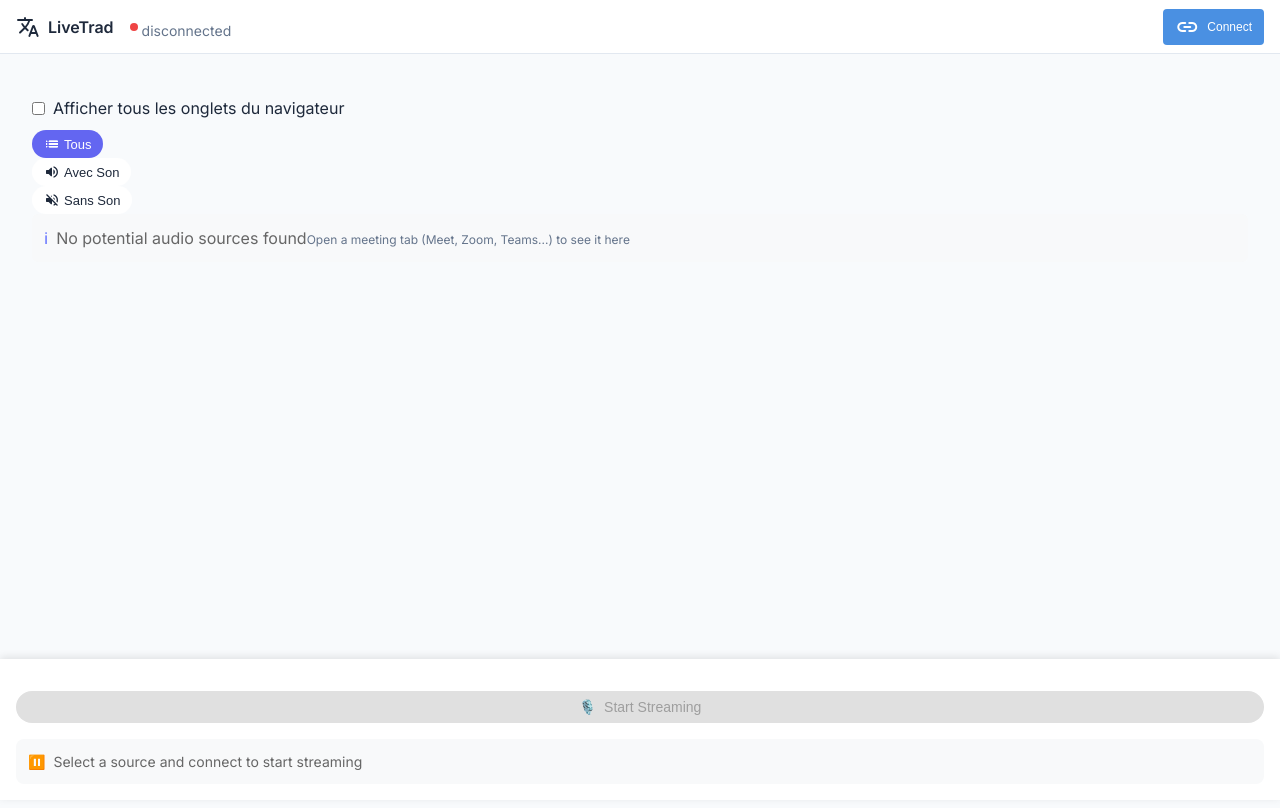
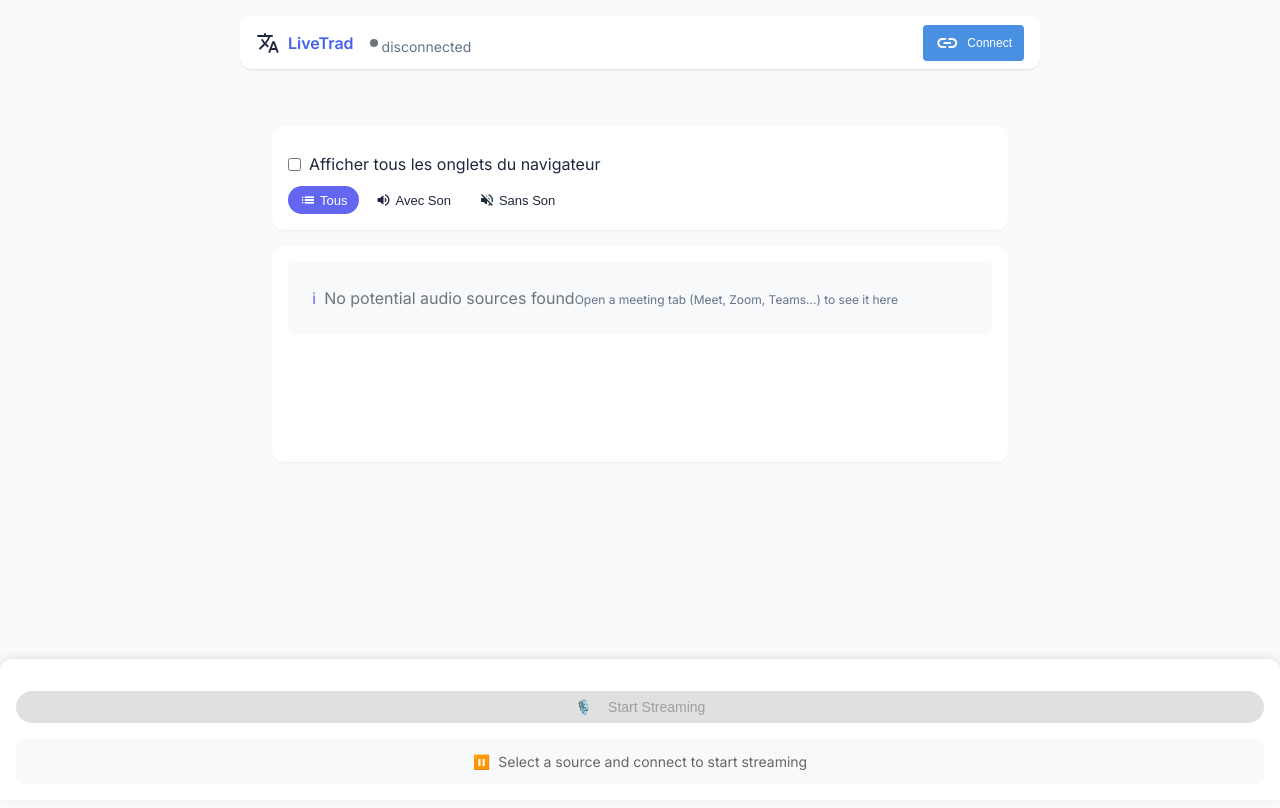
Before and after one commit to LiveTrad/livetrad-io-engine, a website built with webpack: page extension/src/sidebar/sidebar.html in a window 1280 px wide. Built offline with nearby package versions, Linux system fonts and the light colour scheme; no server answers.

Commit message:
styles: Enhancing sidebar effect

```diff
--- a/extension/src/sidebar/sidebar.html
+++ b/extension/src/sidebar/sidebar.html
@@ -4,6 +4,7 @@
     <meta charset="UTF-8">
     <meta name="viewport" content="width=device-width, initial-scale=1.0">
     <title>LiveTrad</title>
+    <link rel="stylesheet" type="text/css" href="styles.css">
     <link rel="stylesheet" type="text/css" href="sidebar.css">
     <link href="https://fonts.googleapis.com/icon?family=Material+Icons+Round" rel="stylesheet">
     <link href="https://fonts.googleapis.com/css2?family=Inter:wght@400;500;600&display=swap" rel="stylesheet">
--- /dev/null
+++ b/extension/src/sidebar/styles.css
@@ -0,0 +1,249 @@
+:root {
+  --primary-color: #4361ee;
+  --secondary-color: #6c757d;
+  --success-color: #2ecc71;
+  --background-color: #f8f9fa;
+  --text-color: #2d3436;
+  --border-color: #e0e0e0;
+  --hover-color: #f1f3f5;
+  --shadow-sm: 0 2px 8px rgba(0, 0, 0, 0.05);
+  --shadow-md: 0 4px 12px rgba(0, 0, 0, 0.08);
+  --transition-speed: 0.2s;
+  --border-radius: 12px;
+  --spacing-xs: 4px;
+  --spacing-sm: 8px;
+  --spacing-md: 16px;
+  --spacing-lg: 24px;
+}
+
+body {
+  font-family: 'Inter', -apple-system, BlinkMacSystemFont, 'Segoe UI', Roboto, sans-serif;
+  margin: 0;
+  padding: var(--spacing-md);
+  background-color: var(--background-color);
+  color: var(--text-color);
+  line-height: 1.6;
+}
+
+.app-container {
+  max-width: 800px;
+  margin: 0 auto;
+}
+
+.app-header {
+  display: flex;
+  justify-content: space-between;
+  align-items: center;
+  padding: var(--spacing-md);
+  background-color: white;
+  border-radius: var(--border-radius);
+  box-shadow: var(--shadow-sm);
+  margin-bottom: var(--spacing-lg);
+}
+
+.header-left {
+  display: flex;
+  align-items: center;
+  gap: var(--spacing-sm);
+}
+
+.header-left h1 {
+  font-size: 1.25rem;
+  font-weight: 600;
+  margin: 0;
+  color: var(--primary-color);
+}
+
+.connection-pill {
+  display: flex;
+  align-items: center;
+  gap: var(--spacing-xs);
+  padding: var(--spacing-xs) var(--spacing-sm);
+  background-color: var(--hover-color);
+  border-radius: 16px;
+  font-size: 0.875rem;
+}
+
+.status-dot {
+  width: 8px;
+  height: 8px;
+  border-radius: 50%;
+  transition: background-color var(--transition-speed);
+}
+
+.status-dot.connected { background-color: var(--success-color); }
+.status-dot.disconnected { background-color: var(--secondary-color); }
+.status-dot.connecting {
+  background-color: var(--primary-color);
+  animation: pulse 1.5s infinite;
+}
+
+.connect-button {
+  display: flex;
+  align-items: center;
+  gap: var(--spacing-xs);
+  padding: var(--spacing-sm) var(--spacing-md);
+  background-color: var(--primary-color);
+  color: white;
+  border: none;
+  border-radius: var(--border-radius);
+  font-weight: 500;
+  cursor: pointer;
+  transition: all var(--transition-speed);
+}
+
+.connect-button:hover:not(:disabled) {
+  transform: translateY(-2px);
+  box-shadow: var(--shadow-md);
+}
+
+.filter-section {
+  background-color: white;
+  border-radius: var(--border-radius);
+  padding: var(--spacing-md);
+  margin-bottom: var(--spacing-md);
+  box-shadow: var(--shadow-sm);
+}
+
+.show-all-tabs {
+  margin-bottom: var(--spacing-md);
+}
+
+.tab-filters {
+  display: flex;
+  gap: var(--spacing-xs);
+}
+
+.filter-button {
+  display: flex;
+  align-items: center;
+  gap: var(--spacing-xs);
+  padding: var(--spacing-sm) var(--spacing-md);
+  background-color: var(--hover-color);
+  border: none;
+  border-radius: var(--border-radius);
+  font-size: 0.875rem;
+  color: var(--text-color);
+  transition: all var(--transition-speed);
+}
+
+.filter-button.active {
+  background-color: var(--primary-color);
+  color: white;
+}
+
+.sources-container {
+  background-color: white;
+  border-radius: var(--border-radius);
+  padding: var(--spacing-md);
+  box-shadow: var(--shadow-sm);
+  margin-bottom: var(--spacing-lg);
+}
+
+.source-item {
+  display: flex;
+  align-items: center;
+  padding: var(--spacing-md);
+  margin-bottom: var(--spacing-sm);
+  background-color: var(--hover-color);
+  border-radius: var(--border-radius);
+  transition: all var(--transition-speed);
+  cursor: pointer;
+  border-left: 3px solid transparent;
+}
+
+.source-item:hover {
+  transform: translateX(4px);
+  background-color: white;
+  box-shadow: var(--shadow-sm);
+}
+
+.source-item.selected {
+  border-left-color: var(--primary-color);
+  background-color: white;
+  box-shadow: var(--shadow-sm);
+}
+
+.source-item.has-audio {
+  background-color: rgba(67, 97, 238, 0.05);
+}
+
+.source-icon {
+  width: 20px;
+  height: 20px;
+  margin-right: var(--spacing-sm);
+}
+
+.streaming-section {
+  position: sticky;
+  bottom: 0;
+  background-color: white;
+  border-radius: var(--border-radius) var(--border-radius) 0 0;
+  padding: var(--spacing-md);
+  box-shadow: var(--shadow-md);
+  z-index: 100;
+}
+
+.stream-button {
+  width: 100%;
+  padding: var(--spacing-md);
+  background-color: var(--primary-color);
+  color: white;
+  border: none;
+  border-radius: var(--border-radius);
+  font-weight: 500;
+  font-size: 1rem;
+  display: flex;
+  align-items: center;
+  justify-content: center;
+  gap: var(--spacing-sm);
+  transition: all var(--transition-speed);
+}
+
+.stream-button:disabled {
+  background-color: var(--border-color);
+  cursor: not-allowed;
+  transform: none;
+}
+
+.streaming-status {
+  margin-top: var(--spacing-sm);
+  padding: var(--spacing-sm);
+  border-radius: var(--border-radius);
+  display: flex;
+  align-items: center;
+  justify-content: center;
+  gap: var(--spacing-sm);
+  font-size: 0.875rem;
+  color: var(--secondary-color);
+}
+
+.streaming-status.streaming-active {
+  background-color: rgba(46, 204, 113, 0.1);
+  color: var(--success-color);
+}
+
+@keyframes pulse {
+  0% { opacity: 1; transform: scale(1); }
+  50% { opacity: 0.5; transform: scale(0.95); }
+  100% { opacity: 1; transform: scale(1); }
+}
+
+/* Checkbox Styles */
+.checkbox-container {
+  display: flex;
+  align-items: center;
+  gap: var(--spacing-sm);
+  margin: var(--spacing-md) 0;
+}
+
+input[type="checkbox"] {
+  accent-color: var(--primary-color);
+}
+
+/* No Sources Message */
+#noSourcesMessage {
+  text-align: center;
+  color: var(--secondary-color);
+  padding: var(--spacing-lg);
+}
--- a/extension/webpack.config.js
+++ b/extension/webpack.config.js
@@ -4,7 +4,7 @@ const CopyPlugin = require('copy-webpack-plugin');
 module.exports = {
   mode: 'production',
   entry: {
-    sidebar: './src/sidebar/sidebar.ts',
+    sidebar: ['./src/sidebar/sidebar.ts', './src/sidebar/styles.css', './src/sidebar/sidebar.css'],
     background: './src/background/background.ts'
   },
   output: {
@@ -45,10 +45,6 @@ module.exports = {
         {
           from: 'src/sidebar/sidebar.html',
           to: 'sidebar.html'
-        },
-        {
-          from: 'src/sidebar/sidebar.css',
-          to: 'sidebar.css'
         }
       ],
     }),
```
